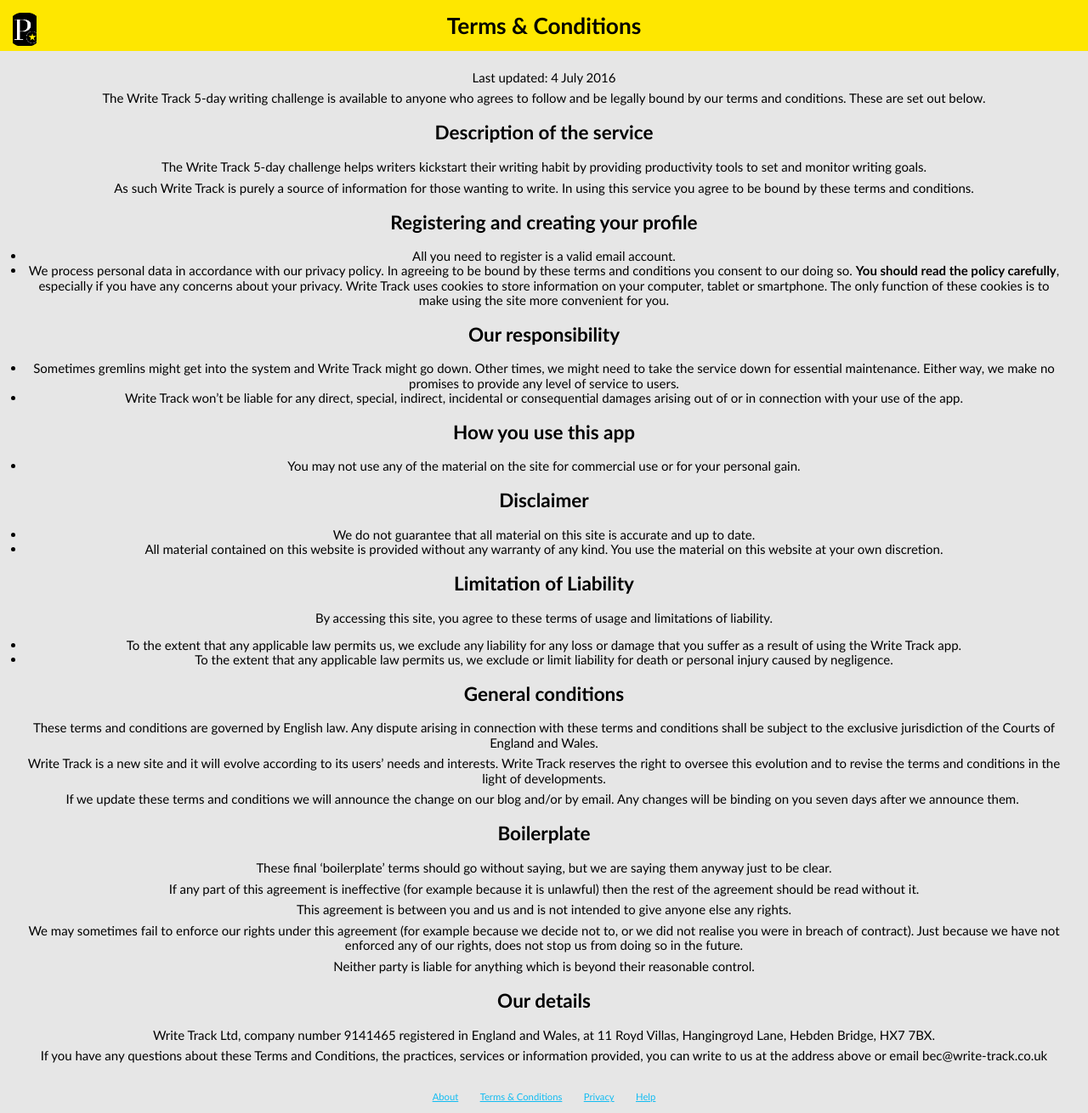
After one commit to jtraub/prolifiko.com, a Django app: page /app/terms/ in a window 1280 px wide. The commit adds this page. Shown: the whole page at 85% size. Run offline with Django 3.2, Linux system fonts and the light colour scheme; style sheets or scripts are compiled from the project's sources; parts of the project's set-up code (start-up, migrations or seed data) failed here and were passed over.

Commit message:
Add footer menu and content

```diff
--- a/app/static/index.scss
+++ b/app/static/index.scss
@@ -11,7 +11,7 @@
 $gray-lighter: #f1f1f1;
 
 html {
-  font-size: 16px;
+  font-size: 15px;
 }
 
 body {
@@ -30,8 +30,8 @@
 }
 
 p {
-  -webkit-margin-before: 1em;
-  -webkit-margin-after: 1em;
+  -webkit-margin-before: 0;
+  -webkit-margin-after: 0;
   margin: 0.5em;
 }
 
@@ -43,5 +43,17 @@
   padding-left: 1em;
 }
 
+ol, ul {
+  -webkit-margin-before: 0;
+  -webkit-margin-after: 0;
+  -webkit-padding-start: 0;
+}
+
+.content {
+  ol, ul {
+    margin: 1em;
+  }
+}
+
 @import 'styles/layout';
 @import 'styles/forms';
--- a/app/static/styles/_layout.scss
+++ b/app/static/styles/_layout.scss
@@ -16,6 +16,7 @@
   }
 
   h1 {
+    font-size: 1.75em;
     -webkit-margin-before: 0;
     -webkit-margin-after: 0;
   }
@@ -24,3 +25,14 @@
 .content {
   padding: 1em;
 }
+
+footer {
+  padding: 1em;
+
+  font-size: 0.75em;
+
+  li {
+    display: inline;
+    padding: 0 1em;
+  }
+}
--- a/app/templates/base.html
+++ b/app/templates/base.html
@@ -15,6 +15,15 @@
 
     <div class="content">{% block content %}{% endblock %}</div>
 
+    <footer>
+        <ul>
+            <li><a href="{%  url 'app_menu_about' %}">About</a></li>
+            <li><a href="{%  url 'app_menu_terms' %}">Terms & Conditions</a></li>
+            <li><a href="{%  url 'app_menu_privacy' %}">Privacy</a></li>
+            <li><a href="{%  url 'app_menu_help' %}">Help</a></li>
+        </ul>
+    </footer>
+
     <script src="{% static 'bundle.js' %}"></script>
 </body>
 </html>
--- /dev/null
+++ b/app/templates/menu/terms.html
@@ -0,0 +1,49 @@
+{%  extends 'base.html' %}
+
+{% block heading %}Terms & Conditions{% endblock %}
+
+{% block content %}
+<p>Last updated: 4 July 2016</p>
+<p>The Write Track 5-day writing challenge is available to anyone who agrees to follow and be legally bound by our terms and conditions. These are set out below.</p>
+<h2>Description of the service</h2>
+<p>The Write Track 5-day challenge helps writers kickstart their writing habit by providing productivity tools to set and monitor writing goals.</p>
+<p>As such Write Track is purely a source of information for those wanting to write. In using this service you agree to be bound by these terms and conditions.</p>
+<h2>Registering and creating your profile</h2>
+<ul>
+    <li>All you need to register is a valid email account.</li>
+    <li>We process personal data in accordance with our privacy policy. In agreeing to be bound by these terms and conditions you consent to our doing so. <strong>You should read the policy carefully</strong>, especially if you have any concerns about your privacy. Write Track uses cookies to store information on your computer, tablet or smartphone. The only function of these cookies is to make using the site more convenient for you.</li>
+</ul>
+<h2>Our responsibility</h2>
+<ul>
+    <li>Sometimes gremlins might get into the system and Write Track might go down. Other times, we might need to take the service down for essential maintenance. Either way, we make no promises to provide any level of service to users.</li>
+    <li>Write Track won&rsquo;t be liable for any direct, special, indirect, incidental or consequential damages arising out of or in connection with your use of the app.</li>
+</ul>
+<h2>How you use this app</h2>
+<ul>
+    <li>You may not use any of the material on the site for commercial use or for your personal gain.</li>
+</ul>
+<h2>Disclaimer</h2>
+<ul>
+    <li>We do not guarantee that all material on this site is accurate and up to date.</li>
+    <li>All material contained on this website is provided without any warranty of any kind. You use the material on this website at your own discretion.</li>
+</ul>
+<h2>Limitation of Liability</h2>
+<p>By accessing this site, you agree to these terms of usage and limitations of liability.</p>
+<ul>
+    <li>To the extent that any applicable law permits us, we exclude any liability for any loss or damage that you suffer as a result of using the Write Track app.</li>
+    <li>To the extent that any applicable law permits us, we exclude or limit liability for death or personal injury caused by negligence.</li>
+</ul>
+<h2>General conditions</h2>
+<p>These terms and conditions are governed by English law. Any dispute arising in connection with these terms and conditions shall be subject to the exclusive jurisdiction of the Courts of England and Wales.</p>
+<p>Write Track is a new site and it will evolve according to its users&rsquo; needs and interests. Write Track reserves the right to oversee this evolution and to revise the terms and conditions in the light of developments.</p>
+<p>If we update these terms and conditions we will announce the change on our blog and/or by email. Any changes will be binding on you seven days after we announce them.&nbsp;</p>
+<h2>Boilerplate</h2>
+<p>These final &lsquo;boilerplate&rsquo; terms should go without saying, but we are saying them anyway just to be clear.</p>
+<p>If any part of this agreement is ineffective (for example because it is unlawful) then the rest of the agreement should be read without it.</p>
+<p>This agreement is between you and us and is not intended to give anyone else any rights.</p>
+<p>We may sometimes fail to enforce our rights under this agreement (for example because we decide not to, or we did not realise you were in breach of contract). Just because we have not enforced any of our rights, does not stop us from doing so in the future.</p>
+<p>Neither party is liable for anything which is beyond their reasonable control.</p>
+<h2>Our details</h2>
+<p>Write Track Ltd, company number 9141465 registered in England and Wales, at 11 Royd Villas, Hangingroyd Lane, Hebden Bridge, HX7 7BX.</p>
+<p>If you have any questions about these Terms and Conditions, the practices, services or information provided, you can write to us at the address above or email bec@write-track.co.uk</p>
+{% endblock %}
--- a/app/urls.py
+++ b/app/urls.py
@@ -1,7 +1,7 @@
 from django.conf.urls import url
 from django.contrib.auth import views as django_auth
 
-from .views import index, auth, goals, steps, account, test
+from .views import index, auth, goals, steps, account, test, menu
 
 
 urlpatterns = [
@@ -38,5 +38,10 @@
 
     url(r'^$', index, name='app_index'),
 
+    url(r'^about/$', menu.about, name='app_menu_about'),
+    url(r'^terms/$', menu.terms,  name='app_menu_terms'),
+    url(r'^privacy/$', menu.privacy, name='app_menu_privacy'),
+    url(r'^help/$', menu.help, name='app_menu_help'),
+
     url(r'test/render_email/(?P<name>[^/]+)/$', test.render_email)
 ]
--- /dev/null
+++ b/app/views/menu.py
@@ -0,0 +1,17 @@
+from django.shortcuts import render
+
+
+def about(request):
+    return render(request, 'menu/about.html')
+
+
+def terms(request):
+    return render(request, 'menu/terms.html')
+
+
+def privacy(request):
+    return render(request, 'menu/privacy.html')
+
+
+def help(request):
+    return render(request, 'menu/help.html')
```
Also changed, not shown: app/templates/menu/about.html (added, +27 -0 lines), app/templates/menu/help.html (added, +14 -0 lines), app/templates/menu/privacy.html (added, +20 -0 lines), app/tests/test_menu.py (added, +23 -0 lines).
